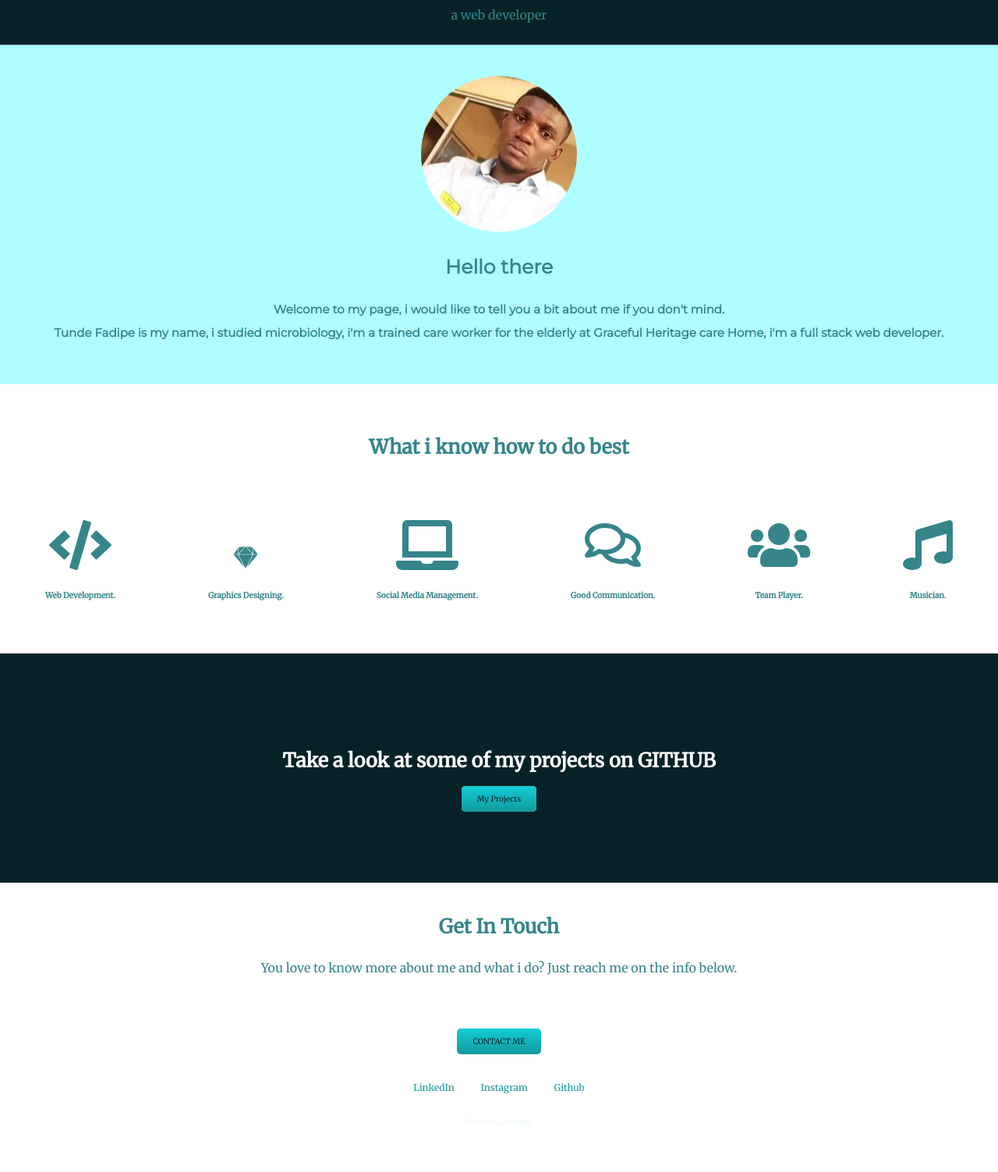
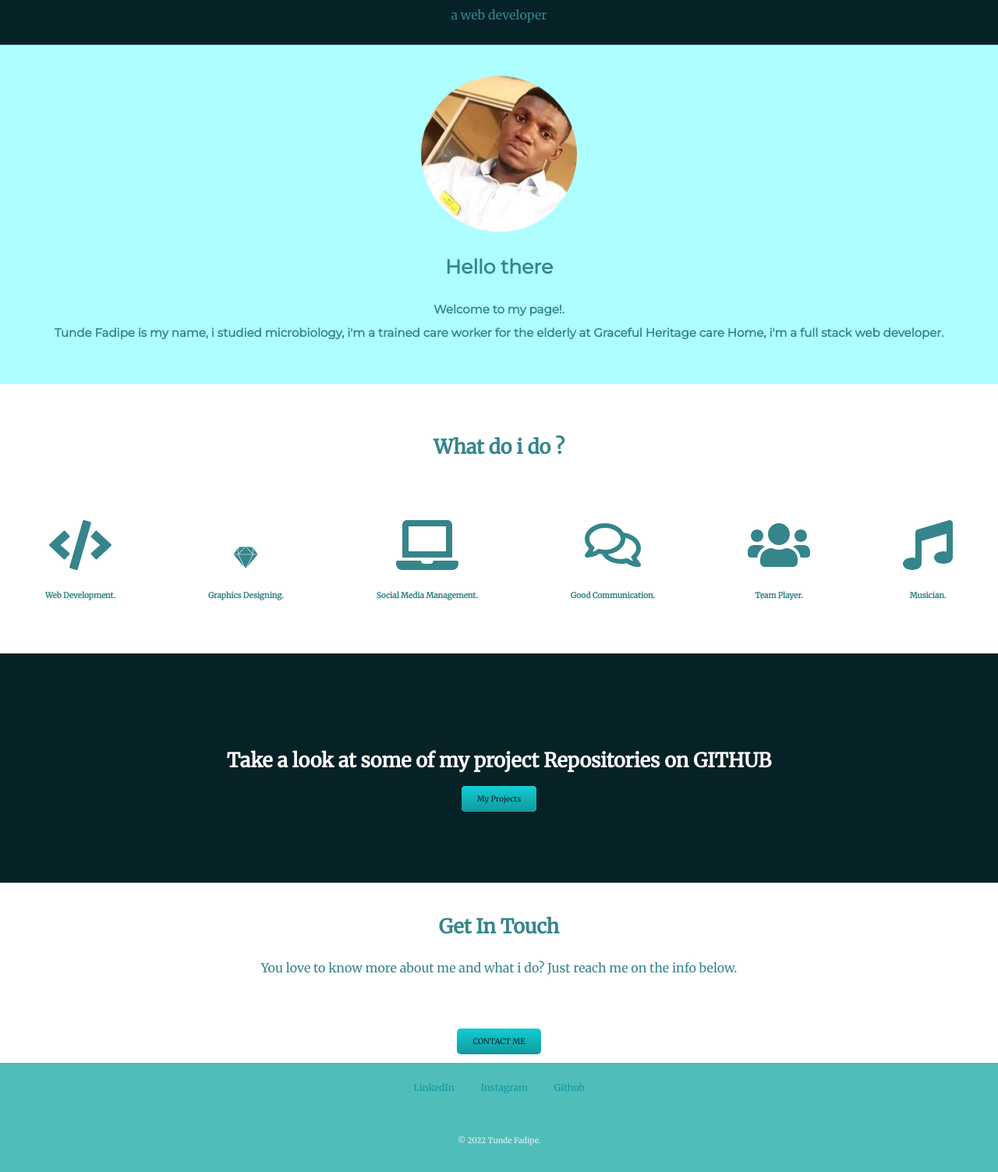
Before and after one commit to TunedayCodes/portfolio, a plain HTML site: page index.html in a window 1280 px wide. Shown: the part 492-1995 px from the top of the page at 78% size. Drawn offline with Linux system fonts and the light colour scheme.

Commit message:
updated webpages

```diff
--- a/css/styles.css
+++ b/css/styles.css
@@ -199,7 +199,7 @@ ul {
 
   /* END OF CONTACT */
 
-  FOOTER
+  /* FOOTER */
 
   .footer{
     background-color: #4FBDBA;
@@ -220,6 +220,6 @@ ul {
 
   .Copyright{
     color: #EAF6F6;
-    font-size: 50%;
-    padding: 20px 0;
+    font-size: 10px;
+    padding: 40px 0 0 0;
   }
--- a/index.html
+++ b/index.html
@@ -7,6 +7,7 @@
     <title>Tunde Fadipe|My Portfolio Page</title>
     <link rel="stylesheet" href="css/styles.css">
     <link href="https://fonts.googleapis.com/css?family=Merriweather|Montserrat|Sacramento" rel="stylesheet">
+
     <!-- Font Awesome -->
   <script defer src="https://use.fontawesome.com/releases/v5.0.7/js/all.js"></script>
 </head>
@@ -37,13 +38,13 @@
 <div id="welcome-section" class="welcome-section">
     <img class="about-img" src="Images/my picture.png" alt="picture">
     <h2>Hello there</h2>
-    <p class="welcome-msg">Welcome to my page, i would like to tell you a bit about me if you don't mind.<br>Tunde Fadipe is my name, i studied microbiology, i'm a trained care worker for the elderly at Graceful Heritage care Home, i'm a full stack web developer.</p>
+    <p class="welcome-msg">Welcome to my page!.<br>Tunde Fadipe is my name, i studied microbiology, i'm a trained care worker for the elderly at Graceful Heritage care Home, i'm a full stack web developer.</p>
 </div>
 
 <!-- SKILLS-PAGE -->
 
 <section class="skills-section" id="skills-section">
-    <h2>What i know how to do best</h2>
+    <h2>What do i do ?</h2>
       <div class="skill-row">
         <div class="feature-box col-lg-4">
             <i class="icon fas fa-code fa-4x"></i>
@@ -80,8 +81,8 @@
 <!-- PROJECT-PAGE -->
 
 <section id="project" class="project-section">
-    <h2 class="project-section-header">Take a look at some of my projects on GITHUB</h2>
-<a class="btn" href="https://github.com/itstuneday">My Projects</a>
+    <h2 class="project-section-header">Take a look at some of my project Repositories on GITHUB</h2>
+<a class="btn" href="https://github.com/TunedayCodes">My Projects</a>
 </section>
 
 <!-- CONTACT -->
```
